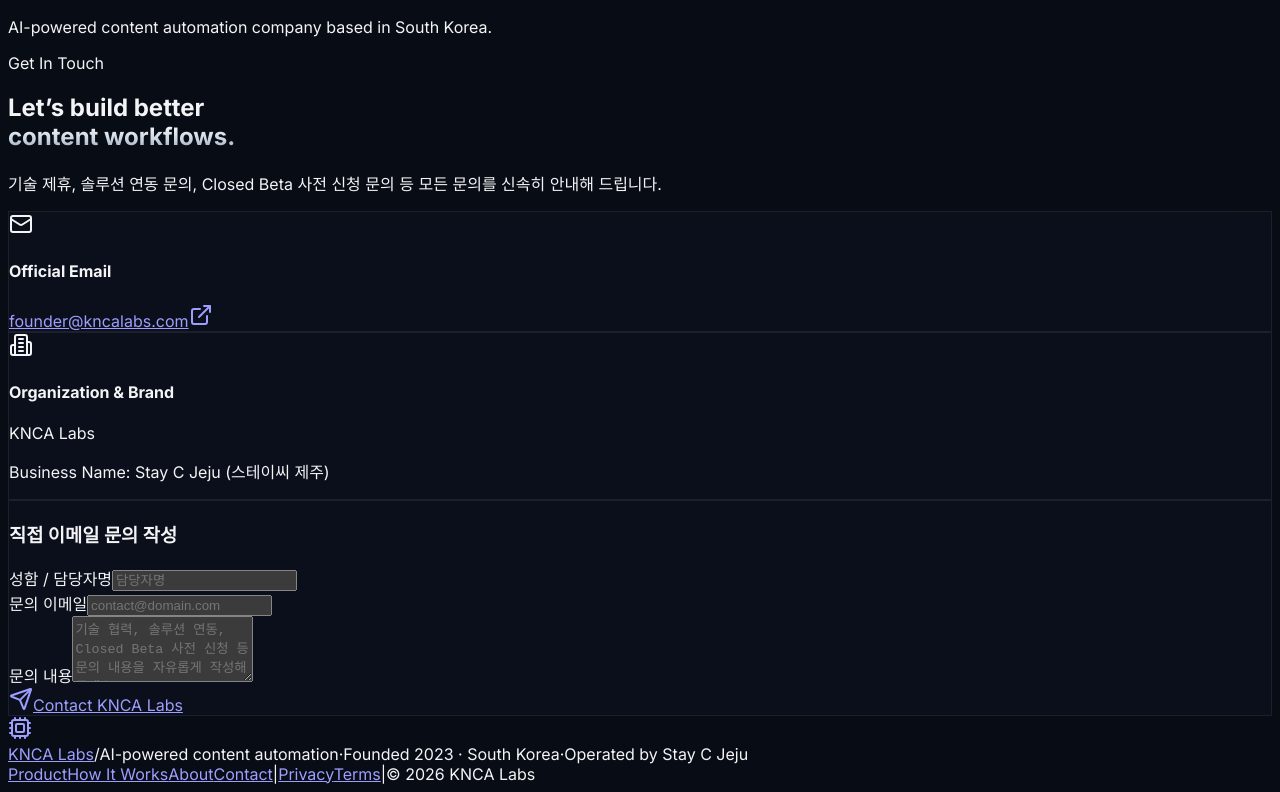
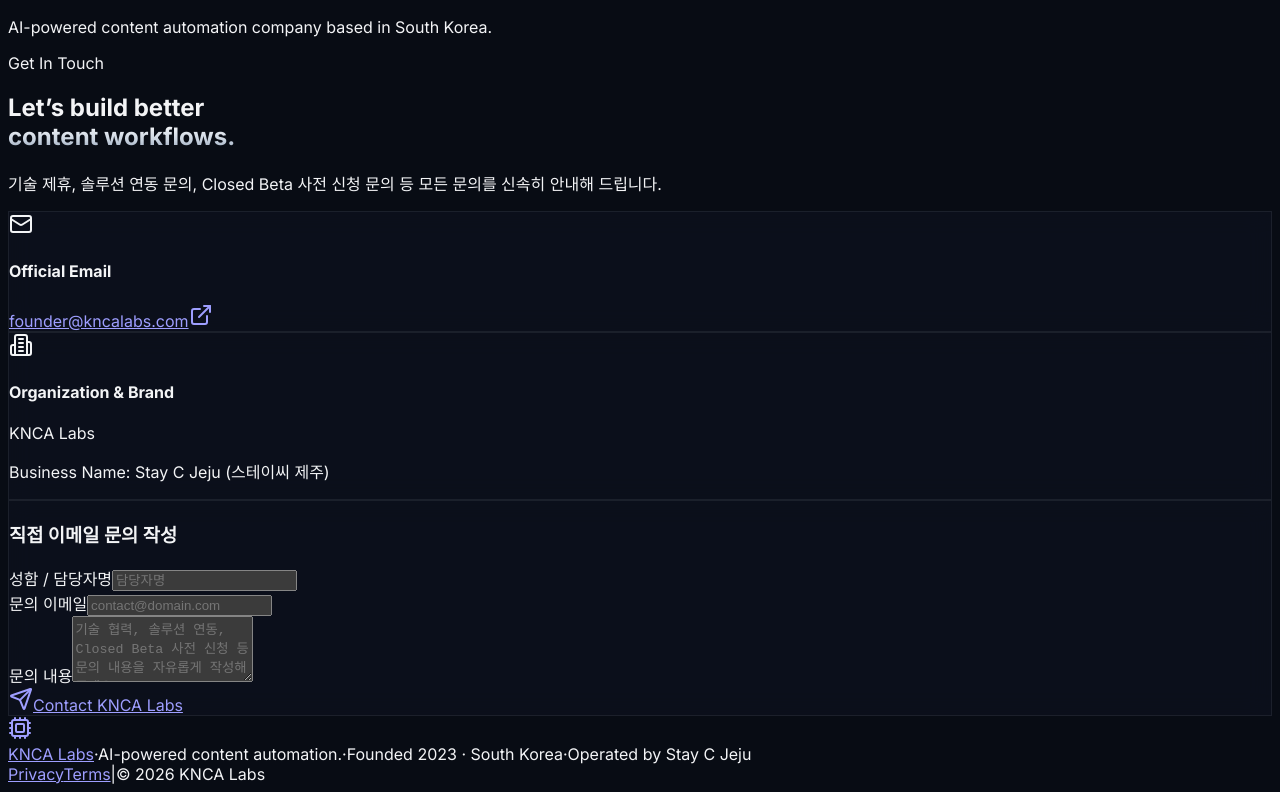
Before and after one commit to kncalabs/kncalabs, a Next.js app: page /about in a window 1280 px wide. Shown: the part 941-1733 px from the top of the page. Built offline with nearby package versions, Linux system fonts and the light colour scheme; a web font is replaced by a local one.

Commit message:
feat: streamline FOOTER to maximum cleanliness with exact requested specs and zero clutter

```diff
--- a/src/components/Footer.tsx
+++ b/src/components/Footer.tsx
@@ -6,12 +6,12 @@ import { Cpu } from "lucide-react";
 
 export default function Footer() {
   return (
-    <footer className="bg-[#080c14] border-t border-slate-900/80 py-8 text-slate-400 text-xs">
+    <footer className="bg-[#050811] border-t border-slate-900/90 py-8 text-slate-400 text-xs">
       <div className="max-w-7xl mx-auto px-4 sm:px-6 lg:px-8">
         <div className="flex flex-col md:flex-row items-center justify-between gap-4">
 
-          {/* Left: Brand + One-liner + Corporate Fact in Clean Inline Flow */}
-          <div className="flex flex-wrap items-center gap-x-3 gap-y-1.5 text-[11px] justify-center md:justify-start">
+          {/* Left: KNCA Labs / AI-powered content automation. / Founded 2023 · South Korea / Operated by Stay C Jeju */}
+          <div className="flex flex-wrap items-center gap-x-3 gap-y-1.5 text-xs justify-center md:justify-start">
             <Link href="/" className="flex items-center gap-2 group text-white font-semibold">
               <div className="w-5 h-5 rounded-md bg-slate-900 border border-slate-700/80 flex items-center justify-center group-hover:border-sky-400 transition-colors">
                 <Cpu className="w-3 h-3 text-sky-400" />
@@ -19,29 +19,16 @@ export default function Footer() {
               <span className="font-extrabold tracking-tight">KNCA Labs</span>
             </Link>
 
-            <span className="text-slate-700 hidden sm:inline">/</span>
-            <span className="text-slate-400">AI-powered content automation</span>
+            <span className="text-slate-700 hidden sm:inline">·</span>
+            <span className="text-slate-400">AI-powered content automation.</span>
             <span className="text-slate-700 hidden sm:inline">·</span>
             <span className="text-slate-400 font-mono">Founded 2023 · South Korea</span>
             <span className="text-slate-700 hidden sm:inline">·</span>
             <span className="text-slate-400 font-mono">Operated by Stay C Jeju</span>
           </div>
 
-          {/* Right: Premium Micro Nav Links + Precise Copyright */}
-          <div className="flex flex-wrap items-center gap-x-4 gap-y-1 text-[11px] font-mono text-slate-400 justify-center md:justify-end">
-            <Link href="#product" className="hover:text-slate-200 transition-colors">
-              Product
-            </Link>
-            <Link href="#how-it-works" className="hover:text-slate-200 transition-colors">
-              How It Works
-            </Link>
-            <Link href="#about" className="hover:text-slate-200 transition-colors">
-              About
-            </Link>
-            <Link href="#contact" className="hover:text-slate-200 transition-colors">
-              Contact
-            </Link>
-            <span className="text-slate-800">|</span>
+          {/* Right: Clean Legal & Copyright (Zero Clutter) */}
+          <div className="flex items-center gap-4 text-xs font-mono text-slate-400 justify-center md:justify-end">
             <Link href="/privacy" className="hover:text-slate-200 transition-colors">
               Privacy
             </Link>
@@ -49,7 +36,7 @@ export default function Footer() {
               Terms
             </Link>
             <span className="text-slate-800">|</span>
-            <span className="text-slate-400 font-medium">© 2026 KNCA Labs</span>
+            <span className="text-slate-300 font-medium">© 2026 KNCA Labs</span>
           </div>
 
         </div>
```
